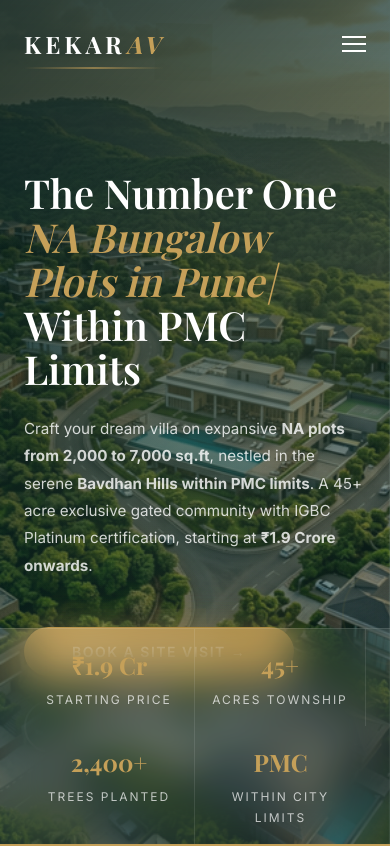
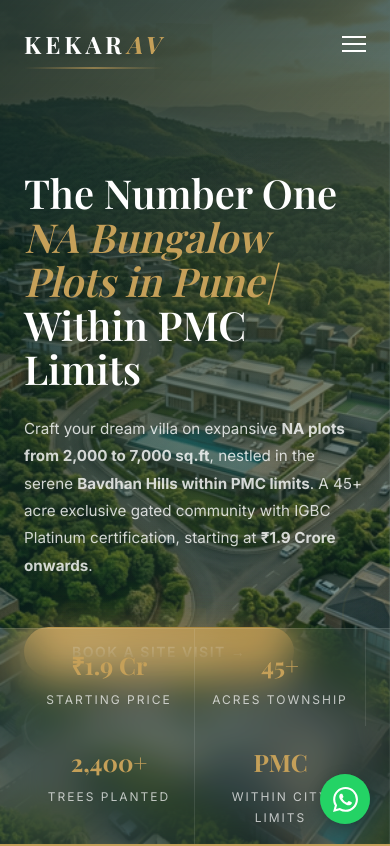
Before and after one commit to vetroconstructions-arch/Kekarav, a React (Vite) app: page / in a window 390 px wide. Shown: the top 846 px of the page. Built offline with nearby package versions, Linux system fonts and the light colour scheme; a web font is replaced by a local one.

Commit message:
feat: update contact info to propsmartrealty and add whatsapp floating button

```diff
--- a/index.html
+++ b/index.html
@@ -113,7 +113,7 @@
       "description": "Provider of the Number One NA Bungalow Plots in Pune — Premium NA Bungalow Plots in Bavdhan, Pune",
       "url": "https://kekaravbavdhan.in/",
       "logo": "https://kekaravbavdhan.in/images/hero.png",
-      "email": "info@kekarav.in",
+      "email": "propsmartrealty@gmail.com",
       "address": {
         "@type": "PostalAddress",
         "streetAddress": "Survey 171, Bavdhan Hills",
@@ -139,8 +139,8 @@
       "description": "Sales office for the Number One NA Bungalow Plots in Pune, located in Bavdhan.",
       "url": "https://kekaravbavdhan.in/",
       "image": "https://kekaravbavdhan.in/images/hero.png",
-      "telephone": "+91-XXXXX-XXXXX",
-      "email": "info@kekarav.in",
+      "telephone": "+91-7744009295",
+      "email": "propsmartrealty@gmail.com",
       "address": {
         "@type": "PostalAddress",
         "streetAddress": "Survey 171, Bavdhan Hills",
--- a/src/App.jsx
+++ b/src/App.jsx
@@ -642,8 +642,8 @@ function App() {
                         <div className="contact-info animate-on-scroll slide-left">
                             {[
                                 { icon: '📍', title: 'Project Site Address', text: 'Survey 171, Bavdhan Hills, Pune 411021' },
-                                { icon: '📞', title: 'Kekarav Sales Office', text: '+91 XXXXX XXXXX (10 AM – 7 PM)' },
-                                { icon: '✉️', title: 'Email Us', text: 'info@kekarav.in' },
+                                { icon: '📞', title: 'Kekarav Sales Office', text: '+91 7744009295 (10 AM – 7 PM)' },
+                                { icon: '✉️', title: 'Email Us', text: 'propsmartrealty@gmail.com' },
                                 { icon: '🕐', title: 'Site Visit Timings', text: 'Open All Days — 10:00 AM to 6:00 PM' },
                             ].map((c, i) => (
                                 <div className="contact-info-item" key={i} data-stagger style={{ opacity: 0, transform: 'translateX(-30px)', transition: `all 0.5s ease ${i * 0.12}s` }}>
@@ -657,7 +657,7 @@ function App() {
                                 <form className="contact-form" onSubmit={handleFormSubmit}>
                                     <div className="form-row">
                                         <div className="form-group"><label htmlFor="name">Full Name</label><input type="text" id="name" name="name" placeholder="Your full name" value={formData.name} onChange={handleFormChange} required /></div>
-                                        <div className="form-group"><label htmlFor="phone">Phone Number</label><input type="tel" id="phone" name="phone" placeholder="+91 XXXXX XXXXX" value={formData.phone} onChange={handleFormChange} required /></div>
+                                        <div className="form-group"><label htmlFor="phone">Phone Number</label><input type="tel" id="phone" name="phone" placeholder="+91 7744009295" value={formData.phone} onChange={handleFormChange} required /></div>
                                     </div>
                                     <div className="form-group"><label htmlFor="email">Email Address</label><input type="email" id="email" name="email" placeholder="your@email.com" value={formData.email} onChange={handleFormChange} required /></div>
                                     <div className="form-group"><label htmlFor="plotSize">Preferred Plot Size</label>
@@ -691,12 +691,19 @@ function App() {
                         </div>
                         <div className="footer-column"><h4>Quick Links</h4><ul><li><a href="#overview" onClick={(e) => { e.preventDefault(); scrollTo('overview') }}>About Kekarav</a></li><li><a href="#why-bavdhan" onClick={(e) => { e.preventDefault(); scrollTo('why-bavdhan') }}>Why Bavdhan</a></li><li><a href="#amenities" onClick={(e) => { e.preventDefault(); scrollTo('amenities') }}>Amenities</a></li><li><a href="#plots" onClick={(e) => { e.preventDefault(); scrollTo('plots') }}>NA Plot Prices</a></li><li><a href="#investment" onClick={(e) => { e.preventDefault(); scrollTo('investment') }}>Investment Guide</a></li></ul></div>
                         <div className="footer-column"><h4>Resources</h4><ul><li><a href="#faq" onClick={(e) => { e.preventDefault(); scrollTo('faq') }}>FAQ</a></li><li><a href="#comparison" onClick={(e) => { e.preventDefault(); scrollTo('comparison') }}>Comparison</a></li><li><a href="#location" onClick={(e) => { e.preventDefault(); scrollTo('location') }}>Location Map</a></li><li><a href="#developers" onClick={(e) => { e.preventDefault(); scrollTo('developers') }}>Developers</a></li><li><a href="#contact" onClick={(e) => { e.preventDefault(); scrollTo('contact') }}>Contact Sales</a></li></ul></div>
-                        <div className="footer-column"><h4>Project Office</h4><ul><li><a href="#">Survey 171, Bavdhan Hills</a></li><li><a href="#">Pune, Maharashtra 411021</a></li><li><a href="mailto:info@kekarav.in">info@kekarav.in</a></li></ul></div>
+                        <div className="footer-column"><h4>Project Office</h4><ul><li><a href="#">Survey 171, Bavdhan Hills</a></li><li><a href="#">Pune, Maharashtra 411021</a></li><li><a href="mailto:propsmartrealty@gmail.com">propsmartrealty@gmail.com</a></li><li><a href="tel:+917744009295">+91 7744 009 295</a></li></ul></div>
                     </div>
                     <div className="seo-footer animate-on-scroll"><h4>Kekarav Bungalow NA Plots — Number One NA Bungalow Plots in Pune</h4><p><a href="#plots">NA Bungalow Plots in Bavdhan, Pune</a> | <a href="#plots">Kekarav Bungalow NA Plots</a> | <a href="#plots">Number One NA Bungalow Plots in Pune</a> | <a href="#plots">Villa Plots in Pune</a> | <a href="#location">Bungalow Plots near Hinjewadi</a> | <a href="#investment">NA Plots Investment 2026</a> | <a href="#faq">IGBC Certified Plots</a> | <a href="#comparison">Best Plotting Projects Pune</a></p><p className="seo-footer-areas"><strong>Nearby:</strong> Kothrud | Pashan | Baner | Aundh | Hinjewadi | Chandani Chowk | Warje | Sus | Mulshi | Pirangut | Wakad</p></div>
                     <div className="footer-bottom"><p>© 2026 Kekarav Bavdhan. All rights reserved. | By TRU Realty, Malpani Group & Shrem Group</p><p className="footer-disclaimer">Disclaimer: Content is for informational purposes. Prices subject to change. All images are artist's impressions.</p></div>
                 </div>
             </footer>
+
+            {/* ═══════════ WHATSAPP BUTTON ═══════════ */}
+            <a href="https://wa.me/917744009295?text=Hello%2C%20I%20am%20interested%20in%20NA%20Bungalow%20Plots%20in%20Bavdhan" className="whatsapp-float" target="_blank" rel="noopener noreferrer" aria-label="Contact us on WhatsApp">
+                <svg xmlns="http://www.w3.org/2000/svg" viewBox="0 0 24 24" width="30" height="30" fill="currentColor">
+                    <path d="M17.472 14.382c-.297-.149-1.758-.867-2.03-.967-.273-.099-.471-.148-.67.15-.197.297-.767.966-.94 1.164-.173.199-.347.223-.644.075-.297-.15-1.255-.463-2.39-1.475-.888-.788-1.487-1.761-1.663-2.059-.173-.297-.018-.458.13-.606.134-.133.298-.347.446-.52.149-.174.198-.298.298-.497.099-.198.05-.371-.025-.52-.075-.149-.669-1.612-.916-2.207-.242-.579-.487-.5-.669-.51-.173-.008-.371-.01-.57-.01-.198 0-.52.074-.792.372-.272.297-1.04 1.016-1.04 2.479 0 1.462 1.065 2.875 1.213 3.074.149.198 2.096 3.2 5.077 4.487.709.306 1.262.489 1.694.625.712.227 1.36.195 1.871.118.571-.085 1.758-.719 2.006-1.413.248-.694.248-1.289.173-1.413-.074-.124-.272-.198-.57-.347m-5.421 7.403h-.004a9.87 9.87 0 01-5.031-1.378l-.361-.214-3.741.982.998-3.648-.235-.374a9.86 9.86 0 01-1.51-5.26c.001-5.45 4.436-9.884 9.888-9.884 2.64 0 5.122 1.03 6.988 2.898a9.825 9.825 0 012.893 6.994c-.003 5.45-4.437 9.884-9.885 9.884m8.413-18.297A11.815 11.815 0 0012.05 0C5.495 0 .16 5.335.157 11.892c0 2.096.547 4.142 1.588 5.945L.057 24l6.305-1.654a11.882 11.882 0 005.683 1.448h.005c6.554 0 11.89-5.335 11.893-11.893a11.821 11.821 0 00-3.48-8.413z" />
+                </svg>
+            </a>
         </>
     )
 }
--- a/src/index.css
+++ b/src/index.css
@@ -2241,3 +2241,66 @@ h4 {
     min-width: 600px;
   }
 }
+
+/* ═══════════ WHATSAPP FLOAT ═══════════ */
+.whatsapp-float {
+  position: fixed;
+  bottom: 30px;
+  right: 30px;
+  background-color: #25d366;
+  color: white;
+  width: 60px;
+  height: 60px;
+  border-radius: 50%;
+  display: flex;
+  align-items: center;
+  justify-content: center;
+  box-shadow: 0px 4px 15px rgba(0, 0, 0, 0.2);
+  z-index: 1000;
+  transition: all 0.3s ease;
+  overflow: hidden;
+}
+
+.whatsapp-float::before {
+  content: '';
+  position: absolute;
+  top: 0;
+  left: 0;
+  width: 100%;
+  height: 100%;
+  background-color: inherit;
+  border-radius: 50%;
+  z-index: -1;
+  animation: pulse-whatsapp 2s infinite;
+}
+
+.whatsapp-float:hover {
+  transform: translateY(-5px);
+  box-shadow: 0px 8px 25px rgba(37, 211, 102, 0.4);
+}
+
+@keyframes pulse-whatsapp {
+  0% {
+    transform: scale(1);
+    opacity: 0.8;
+  }
+
+  100% {
+    transform: scale(1.5);
+    opacity: 0;
+  }
+}
+
+@media (max-width: 768px) {
+  .whatsapp-float {
+    width: 50px;
+    height: 50px;
+    bottom: 20px;
+    right: 20px;
+  }
+
+  .whatsapp-float svg {
+    width: 25px;
+    height: 25px;
+  }
+}
```
